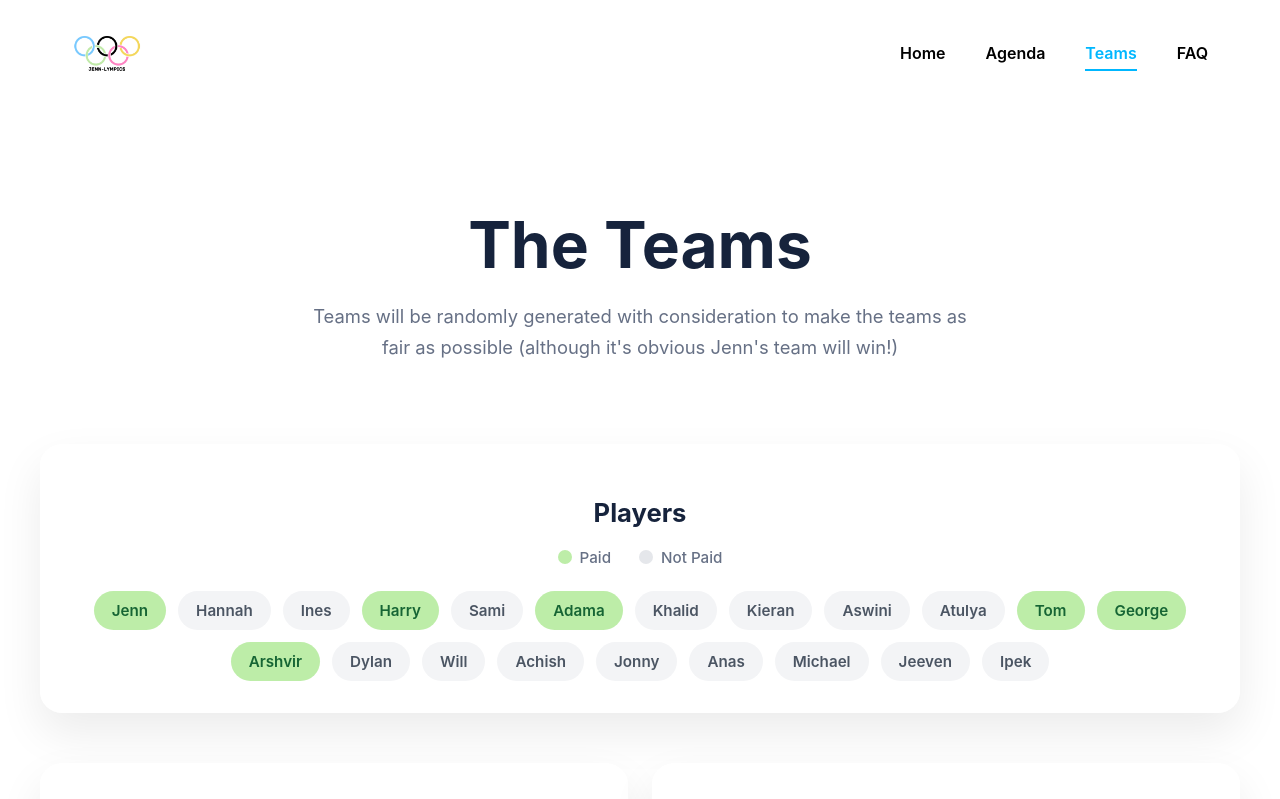
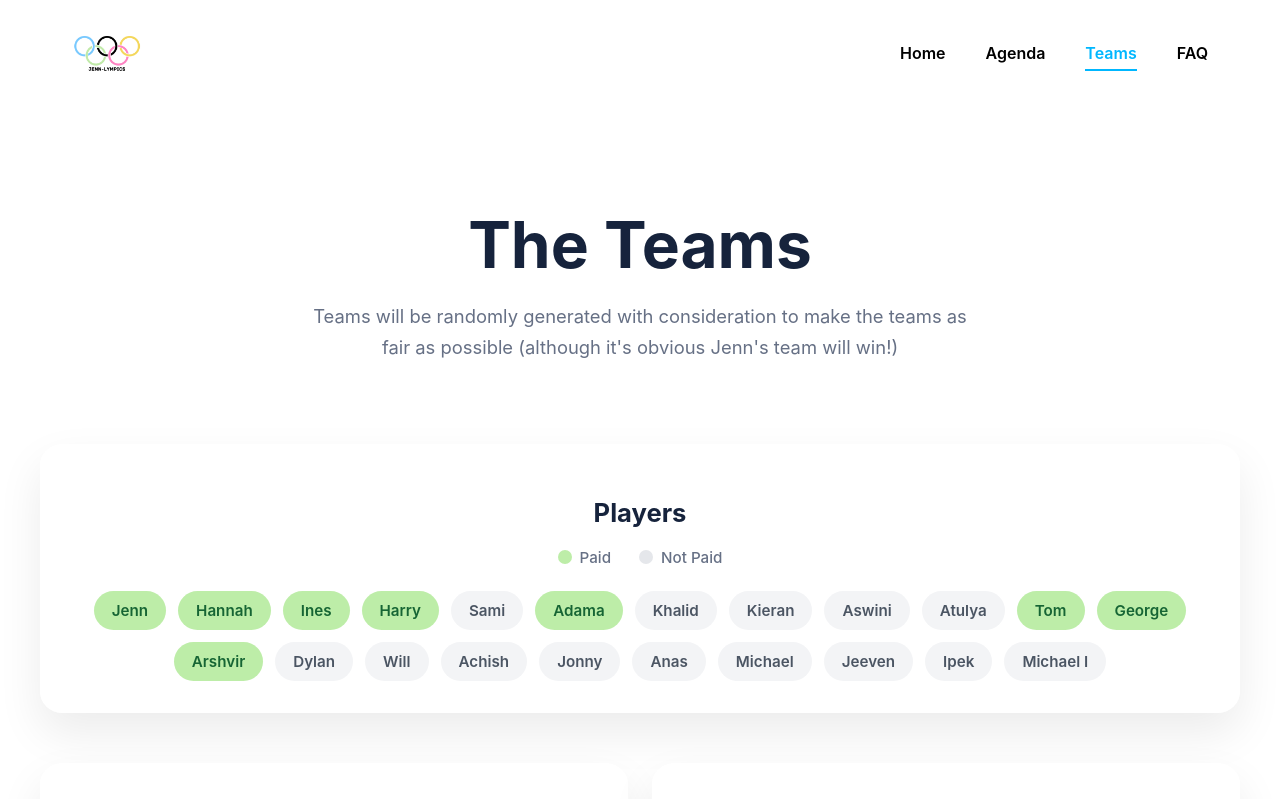
Before and after one commit to Jennipham/jenn-lympics, a React (Vite) app in the folder jenn-lympics-website/: page /teams in a window 1280 px wide. Shown: the top 799 px of the page. Built offline with nearby package versions, Linux system fonts and the light colour scheme.

Commit message:
adding pay status

```diff
--- a/jenn-lympics-website/src/components/Teams/players.ts
+++ b/jenn-lympics-website/src/components/Teams/players.ts
@@ -1,7 +1,7 @@
 export const players = [
         { name: "Jenn", paid: true },
-        { name: "Hannah", paid: false },
-        { name: "Ines", paid: false },
+        { name: "Hannah", paid: true },
+        { name: "Ines", paid: true },
         { name: "Harry", paid: true },
         { name: "Sami", paid: false },
         { name: "Adama", paid: true },
@@ -20,4 +20,5 @@ export const players = [
         { name: "Michael", paid: false },
         { name: "Jeeven", paid: false },
         { name: "Ipek", paid: false },
+        { name: "Michael I", paid: false },
 ];
```
